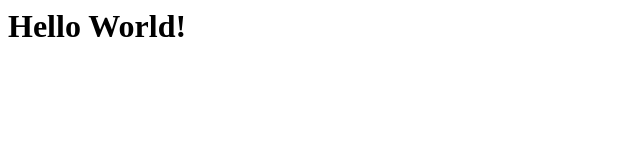
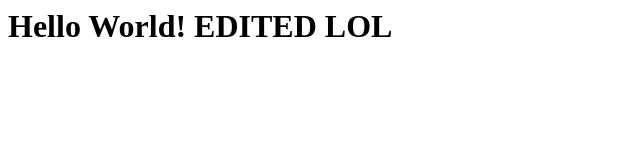
Before and after one commit to ItzArxher/React, a plain HTML site: page index.html in a window 1280 px wide. Shown: the whole page, without its empty margins (0-640 px from the left). Drawn offline with Linux system fonts and the light colour scheme.

Commit message:
Update index.html

```diff
--- a/index.html
+++ b/index.html
@@ -2,7 +2,7 @@
 <head>
 </head>
   <body>
-    <h1>Hello World!</h1>
+    <h1>Hello World! EDITED LOL</h1>
   </body>
 
 </html>
```
